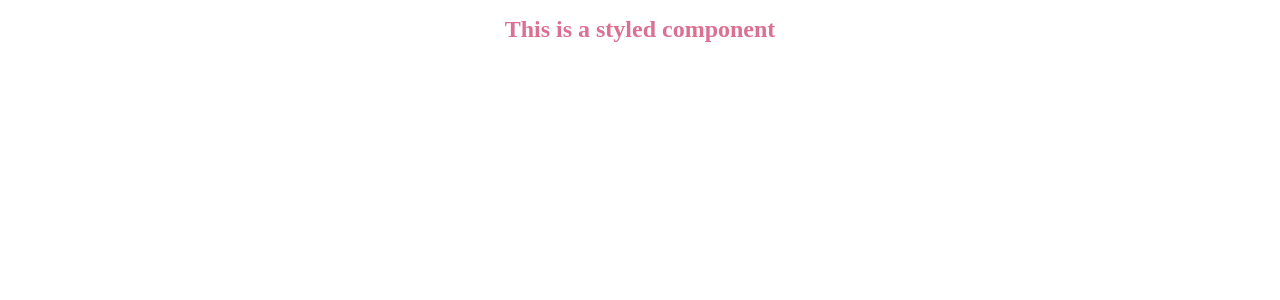
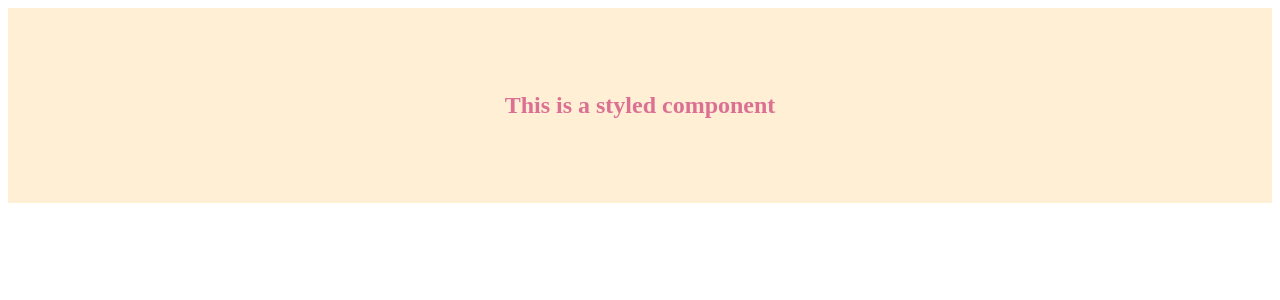
Before and after one commit to jpcastberg/styled_components_testing, a React app: page / in a window 1280 px wide. Shown: the top 300 px of the page. Built offline with nearby package versions, Linux system fonts and the light colour scheme; the HTML template or start-up script is replaced by a standard one.

Commit message:
Add wrapper to Title component

```diff
--- a/client/src/components/App.jsx
+++ b/client/src/components/App.jsx
@@ -1,5 +1,10 @@
 import React from 'react';
 import styled from 'styled-components';
+
+const Wrapper = styled.section`
+  padding: 4em;
+  background: papayawhip;
+`;
 
 const Title = styled.h1`
   font-size: 1.5em;
@@ -8,7 +13,9 @@ const Title = styled.h1`
 `;
 
 const App = () => (
-  <Title>This is a styled component</Title>
+  <Wrapper>
+    <Title>This is a styled component</Title>
+  </Wrapper>
 );
 
 export default App;
```
